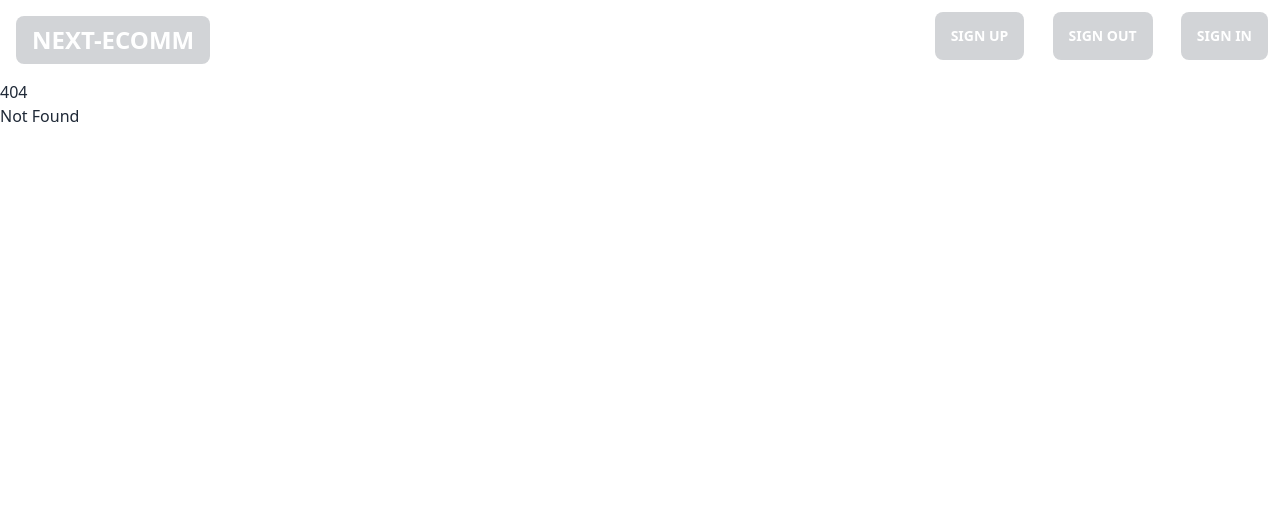
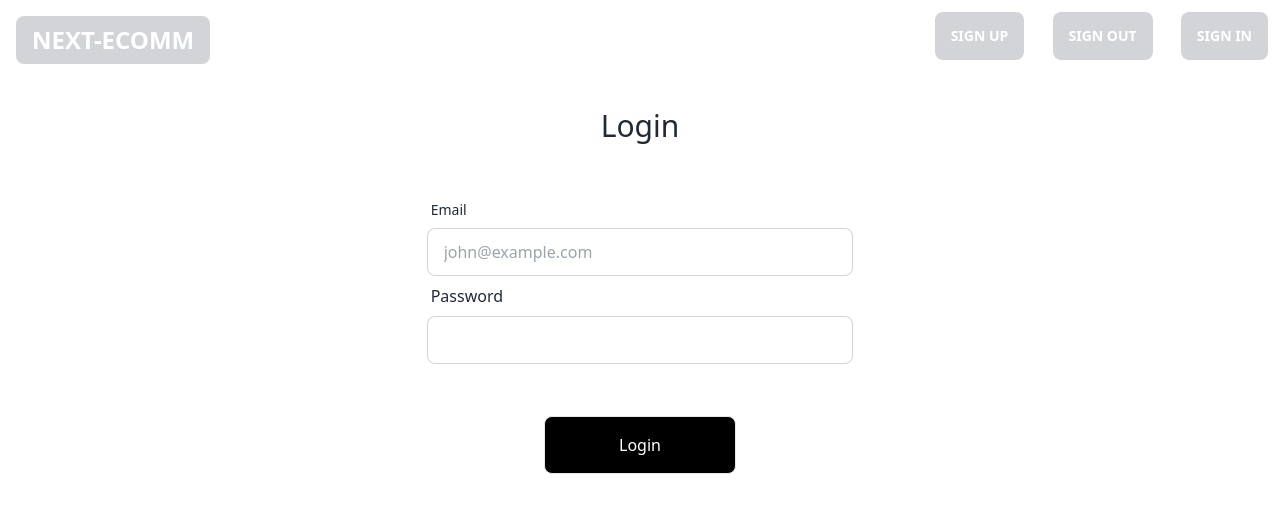
Before and after one commit to kee-siang/next-ecomm-frontend, a SvelteKit app in the folder myapp/: page /login in a window 1280 px wide. Before the commit this address had no page. Shown: the top 512 px of the page. Built offline with nearby package versions, Linux system fonts and the light colour scheme; no server answers.

Commit message:
add login page

```diff
--- /dev/null
+++ b/myapp/src/routes/login/+page.svelte
@@ -0,0 +1,86 @@
+<!-- Login page -->
+
+<script>
+    import { goto } from '$app/navigation';
+    import { authenticateUser } from '../../utils/auth.js';
+    import { writable } from 'svelte/store';
+    let isLoading = writable(false);
+    let email = '';
+    let password = '';
+    let loginStatus = writable(false);
+
+
+    async function signIn(evt) {
+        //prevent page go to the top when the button is clicked//
+        evt.preventDefault();
+
+        isLoading.set(true);
+
+        const login = await authenticateUser(email, password);
+        if(login.success == true){
+            goto('/');
+            loginStatus.set(false);
+
+        }else{
+            loginStatus.set(true);
+        }
+        isLoading.set(false);
+    }
+
+</script>
+
+<svelte:head>
+  <title>Login Page | Next Ecomm</title>
+</svelte:head>
+
+<!-- If loginStatus is true, show the warning message -->
+<!-- {#if $loginStatus}
+<div class="alert alert-warning flex p-4 rounded-lg">
+    <svg xmlns="http://www.w3.org/2000/svg" class="stroke-current shrink-0 h-6 w-6" fill="none" viewBox="0 0 24 24"><path stroke-linecap="round" stroke-linejoin="round" stroke-width="2" d="M12 9v2m0 4h.01m-6.938 4h13.856c1.54 0 2.502-1.667 1.732-3L13.732 4c-.77-1.333-2.694-1.333-3.464 0L3.34 16c-.77 1.333.192 3 1.732 3z" /></svg>
+    <span>Warning: Invalid password/email address!</span>
+</div>
+{/if} -->
+
+<h1 class="text-center m-3 text-3xl p-4">Login</h1>
+
+<div class="flex justify-center items-center mt-8">
+    <form on:submit={signIn} class="w-1/3">
+        <div>
+            <div class="form-control w-full">
+			<label class="label" for="email">
+				<span class="label-text">Email</span>
+			</label>
+			<input
+				type="email"
+				name="email"
+                bind:value={email}
+				placeholder="john@example.com"
+				class="input input-bordered w-full"
+			/>
+		</div>
+
+            <label class="label" for="username">Password</label>
+            <input
+                type="password"
+                name="Password"
+                bind:value={password}
+                password=""
+                class="input input-bordered w-full"
+                required
+                />
+        </div>
+        <div class="mt-5 flex justify-center">
+            <button class="bg-black text-white w-48 flex justify-around rounded-lg my-8 py-4 border flex justify-center">
+                <div class="flex justify-around">
+                    <div>Login</div>
+                    <!-- If isLoading is true, show spinner -->
+                    {#if $isLoading}
+                    <div class="pl-3">
+                        <span class="loading loading-spinner loading-md"></span>
+                    </div>
+                    {/if}
+                </div>
+            </button>
+        </div>
+    </form>
+</div>
```
